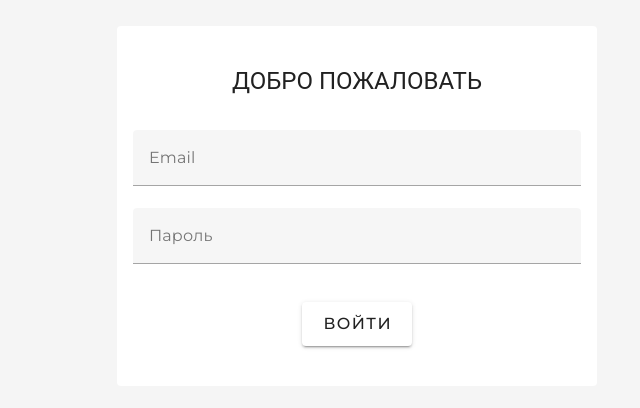
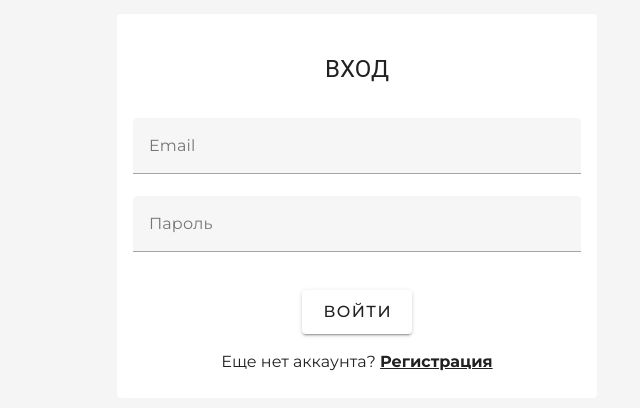
Before and after one commit to alexbulanovgoodmail/vue-3-live-chat, a Vue app: page / in a window 1280 px wide. Shown: the part 194-602 px from the top of the page, without its empty margins (283-923 px from the left). Built offline with nearby package versions, Linux system fonts and the light colour scheme.

Commit message:
Switching Between Forms

```diff
--- a/src/views/WelcomeView.vue
+++ b/src/views/WelcomeView.vue
@@ -1,6 +1,9 @@
 <script setup>
+import { ref } from 'vue'
 import SignupForm from '@/components/SignupForm.vue'
 import LoginForm from '@/components/LoginForm.vue'
+
+const showLogin = ref(true)
 </script>
 
 <template>
@@ -8,9 +11,26 @@ import LoginForm from '@/components/LoginForm.vue'
     <v-container>
       <v-row justify="center" no-gutters>
         <v-sheet class="w-100 d-flex justify-center flex-wrap mx-auto py-6" max-width="480" rounded>
-          <h1 class="my-4 text-h5 text-uppercase">Добро пожаловать</h1>
-          <!-- <SignupForm /> -->
-          <LoginForm />
+          <template v-if="showLogin">
+            <h1 class="my-4 text-h5 text-uppercase">Вход</h1>
+            <LoginForm />
+            <div>
+              Еще нет аккаунта?
+              <span class="font-weight-bold text-decoration-underline" @click="showLogin = false"
+                >Регистрация</span
+              >
+            </div>
+          </template>
+          <template v-else>
+            <h1 class="my-4 text-h5 text-uppercase">Регистрация</h1>
+            <SignupForm />
+            <div>
+              Уже зарегистрировался?
+              <span class="font-weight-bold text-decoration-underline" @click="showLogin = true"
+                >Войти</span
+              >
+            </div>
+          </template>
         </v-sheet>
       </v-row>
     </v-container>
```
